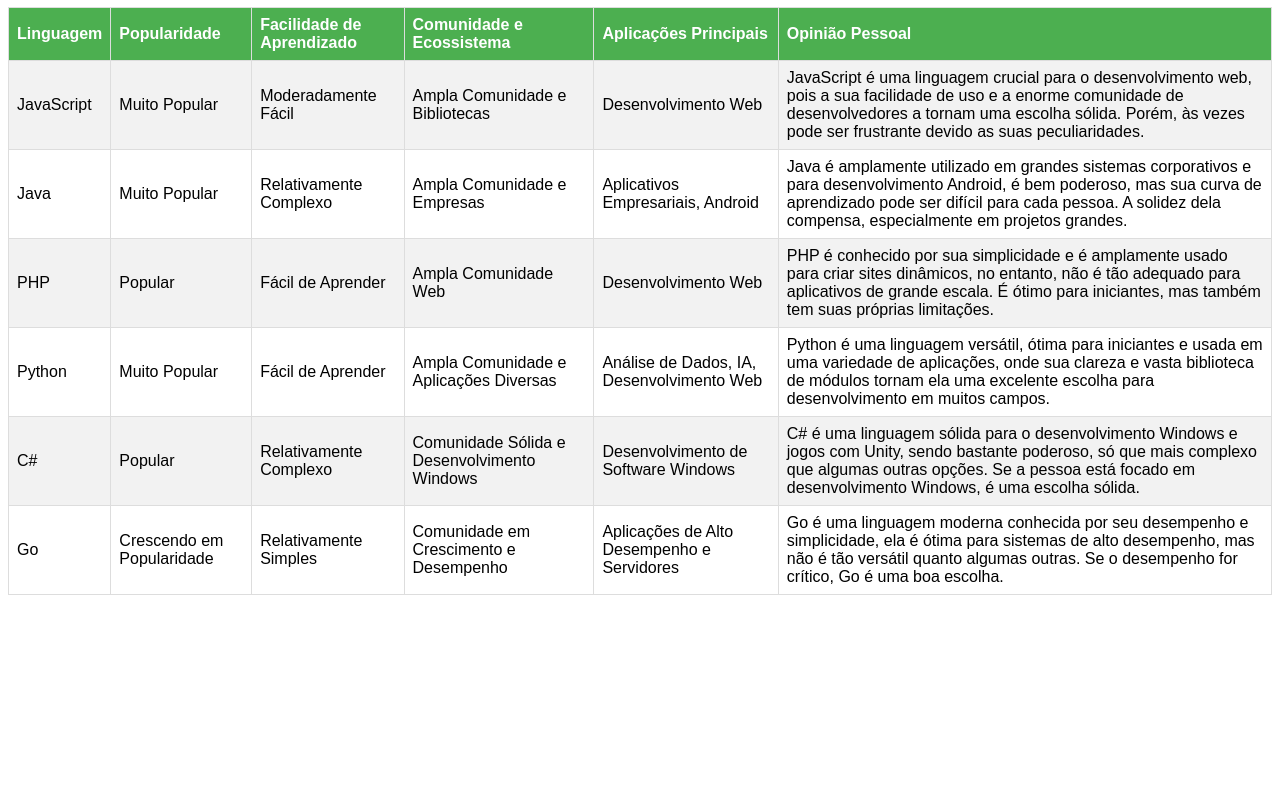
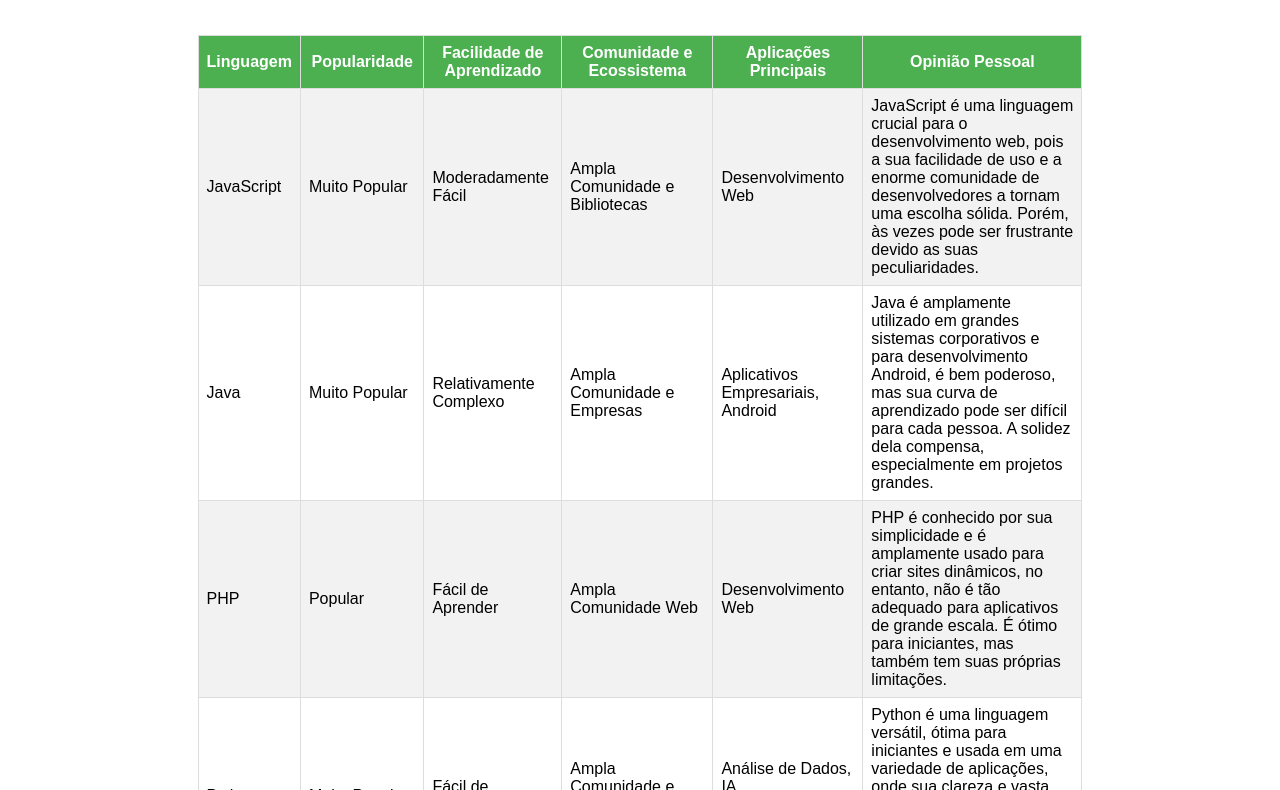
Before and after one commit to Ecolebrilha/Quadro-comparativo-linguagens, a plain HTML site: page index.html in a window 1280 px wide. Shown: the part 73-863 px from the top of the page. Before the commit the page ends 800 px from the top, so only its background shows below. Drawn offline with Linux system fonts and the light colour scheme.

Commit message:
Pequenas alterações na estrutura

```diff
--- a/index.html
+++ b/index.html
@@ -2,9 +2,15 @@
 <html>
 <head>
 <style>
+
+     body {
+          text-align: center;
+     }
+
      table {
      border-collapse: collapse;
-     width: 100%;
+     width: 70%;
+     margin: 50px auto;
      font-family: Arial, sans-serif;
 }
 
@@ -21,6 +27,7 @@
      th {
      background-color: #4CAF50;
      color: white;
+     text-align: center;
 }
 </style>
 </head>
```
